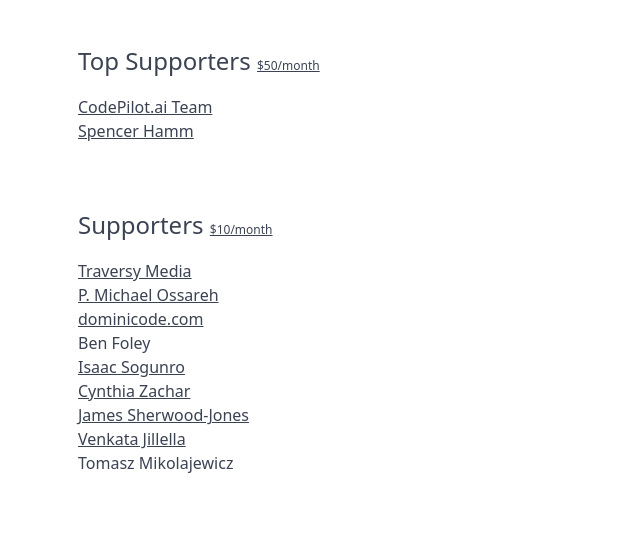
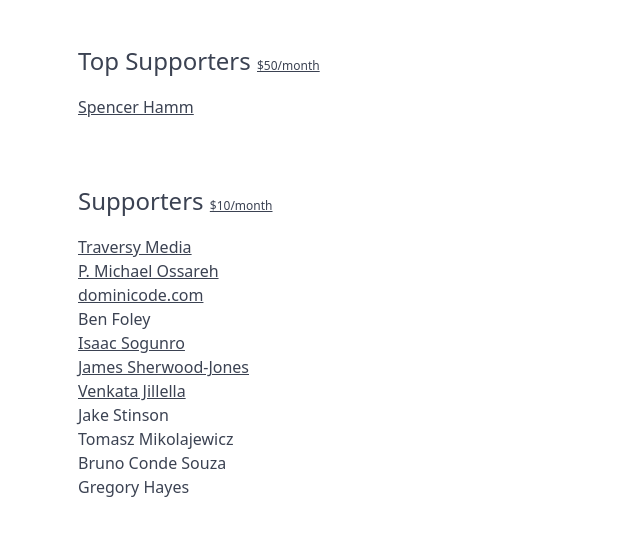
Before and after one commit to typicode/typicode.github.io, a website: page index.html in a window 1280 px wide. Shown: the part 494-1030 px from the top of the page, without its empty margins (242-882 px from the left). Drawn offline with nearby package versions, Linux system fonts and the light colour scheme.

Commit message:
Update list

```diff
--- a/index.html
+++ b/index.html
@@ -144,7 +144,6 @@
         </small>
       </h2>
       <ul>
-        <li><a href="https://twitter.com/codepilotai">CodePilot.ai Team</a></li>
         <li><a href="https://twitter.com/spentacular">Spencer Hamm</a></li>
       </ul>
 
@@ -160,10 +159,12 @@
         <li><a href="https://dominicode.com">dominicode.com</a></li>
         <li>Ben Foley</li>
         <li><a href="https://twitter.com/Isaac_Sogunro">Isaac Sogunro</a></li>
-        <li><a href="http://cyzachar.me">Cynthia Zachar</a></li>
         <li><a href="https://jsherz.com">James Sherwood-Jones</a></li>
         <li><a href="http://jillella.com/">Venkata Jillella</a></li>
+        <li>Jake Stinson</li>
         <li>Tomasz Mikolajewicz</li>
+        <li>Bruno Conde Souza</li>
+        <li>Gregory Hayes</li>
       </ul>
 
       <h2>Become a Patron</h2>
```
